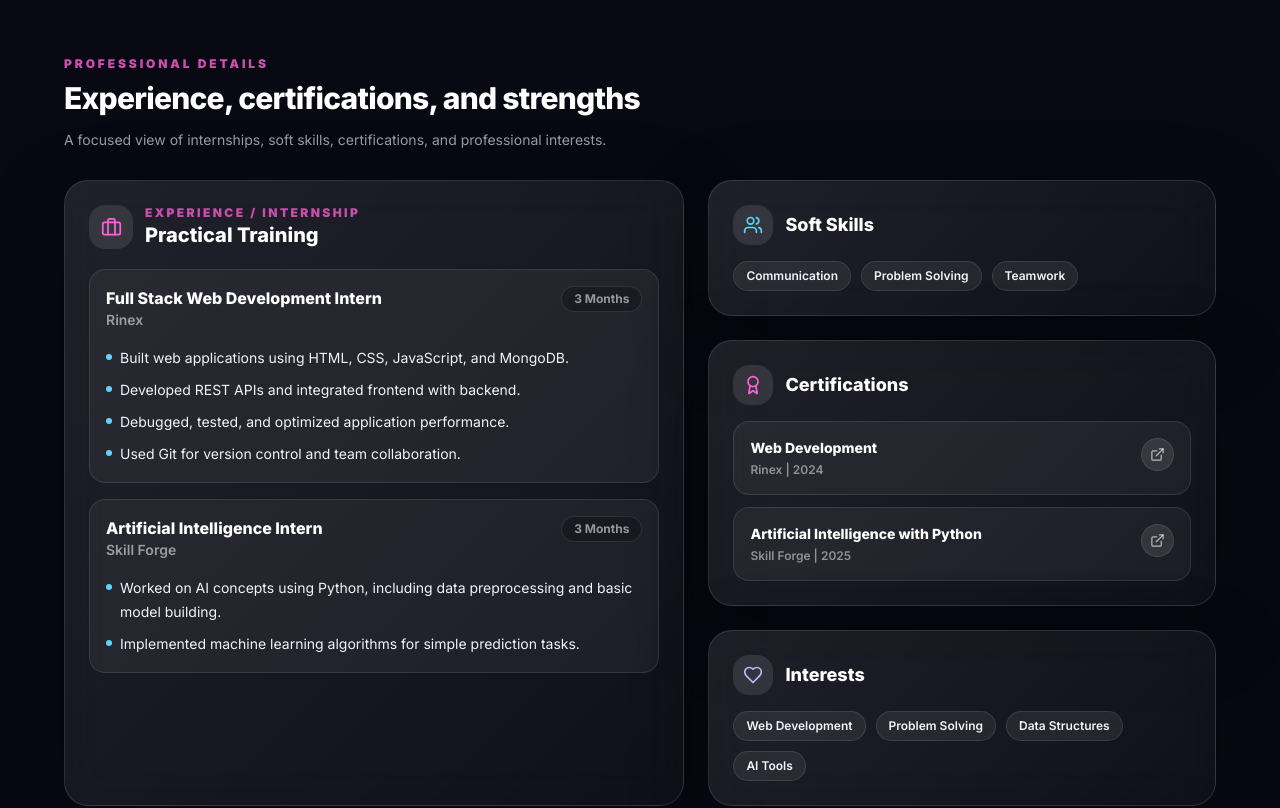
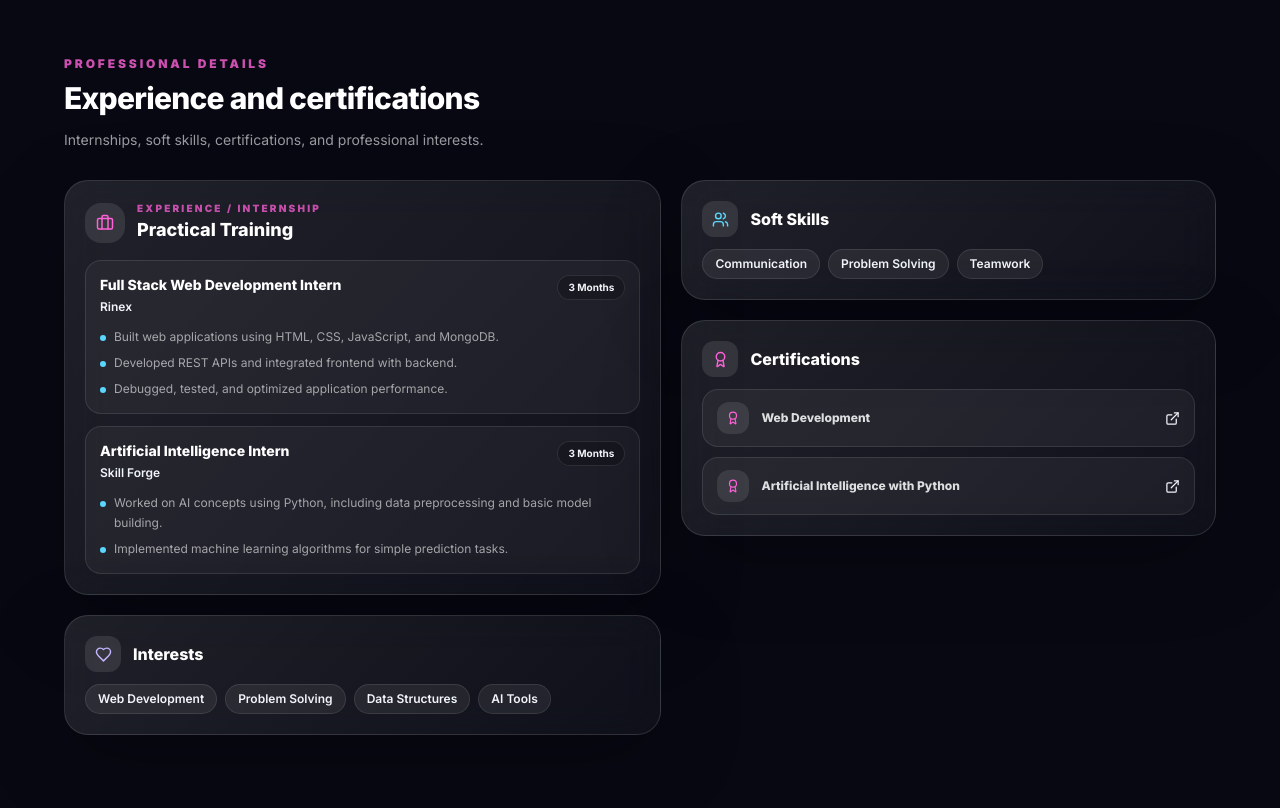
Before and after one commit to Greeshmasree76/My-portfolio, a React (Vite) app: page / in a window 1280 px wide. Shown: the part 2020-2828 px from the top of the page. Built offline with nearby package versions, Linux system fonts and the light colour scheme.

Commit message:
Move interests below practical training

```diff
--- a/src/components/ProfessionalDetails.jsx
+++ b/src/components/ProfessionalDetails.jsx
@@ -4,7 +4,7 @@ import SectionTitle from './SectionTitle.jsx';
 
 function openCertificate(link) {
   if (!link) {
-    alert('Certificate link is not added yet. Add it in src/data/portfolio.js.');
+    alert('Certificate file is not added yet.');
     return;
   }
 
@@ -17,63 +17,66 @@ export default function ProfessionalDetails({ portfolio }) {
       <div className="mx-auto max-w-6xl">
         <SectionTitle
           eyebrow="Professional Details"
-          title="Experience, certifications, and strengths"
-          description="A focused view of internships, soft skills, certifications, and professional interests."
+          title="Experience and certifications"
+          description="Internships, soft skills, certifications, and professional interests."
         />
 
-        <div className="grid gap-6 lg:grid-cols-[1.1fr_0.9fr]">
+        <div className="grid items-start gap-5 xl:grid-cols-[0.95fr_0.85fr]">
+          {/* Left Side */}
+          <div className="grid gap-5">
+            {/* Practical Training */}
             <motion.div
-            initial={{ opacity: 0, y: 24 }}
+              initial={{ opacity: 0, y: 22 }}
               whileInView={{ opacity: 1, y: 0 }}
               viewport={{ once: true, amount: 0.25 }}
               transition={{ duration: 0.5 }}
-            className="glass rounded-3xl p-6"
+              className="glass self-start rounded-3xl p-5"
             >
-            <div className="mb-5 flex items-center gap-3">
-              <div className="grid h-11 w-11 place-items-center rounded-2xl bg-white/10 text-pinkGlow">
-                <Briefcase size={21} />
+              <div className="mb-4 flex items-center gap-3">
+                <div className="grid h-10 w-10 place-items-center rounded-2xl bg-white/10 text-pinkGlow">
+                  <Briefcase size={18} />
                 </div>
 
                 <div>
-                <p className="text-xs font-black uppercase tracking-[0.2em] text-pinkGlow/75">
+                  <p className="text-[10px] font-black uppercase tracking-[0.22em] text-pinkGlow/75">
                     Experience / Internship
                   </p>
-                <h3 className="text-xl font-extrabold text-white">
+                  <h3 className="text-lg font-extrabold text-white">
                     Practical Training
                   </h3>
                 </div>
               </div>
 
-            <div className="grid gap-4">
+              <div className="grid gap-3">
                 {portfolio.experience?.map((item) => (
                   <div
                     key={`${item.role}-${item.company}`}
-                  className="rounded-2xl border border-white/10 bg-white/[0.05] p-4"
+                    className="rounded-2xl border border-white/10 bg-white/[0.045] p-3.5 transition hover:border-pinkGlow/25 hover:bg-white/[0.07]"
                   >
-                  <div className="flex flex-col gap-1 sm:flex-row sm:items-start sm:justify-between">
-                    <div>
-                      <h4 className="text-base font-extrabold text-white">
+                    <div className="flex items-start justify-between gap-3">
+                      <div className="min-w-0">
+                        <h4 className="text-sm font-extrabold leading-5 text-white">
                           {item.role}
                         </h4>
 
-                      <p className="text-sm font-semibold text-white/55">
+                        <p className="mt-1 text-xs font-semibold text-white/48">
                           {item.company}
                         </p>
                       </div>
 
-                    <span className="w-fit rounded-full border border-white/10 bg-black/20 px-3 py-1 text-xs font-bold text-white/55">
+                      <span className="shrink-0 rounded-full border border-white/10 bg-black/20 px-2.5 py-1 text-[10px] font-bold text-white/48">
                         {item.duration}
                       </span>
                     </div>
 
-                  <ul className="mt-4 grid gap-2">
-                    {item.points.map((point) => (
+                    <ul className="mt-3 grid gap-1.5">
+                      {item.points.slice(0, 3).map((point) => (
                         <li
                           key={point}
-                        className="flex gap-2 text-sm leading-6 text-white/66"
+                          className="flex gap-2 text-xs leading-5 text-white/60"
                         >
                           <span className="mt-2 h-1.5 w-1.5 shrink-0 rounded-full bg-blueGlow" />
-                        {point}
+                          <span>{point}</span>
                         </li>
                       ))}
                     </ul>
@@ -82,29 +85,62 @@ export default function ProfessionalDetails({ portfolio }) {
               </div>
             </motion.div>
 
-          <div className="grid gap-6">
+            {/* Interests moved under Practical Training */}
             <motion.div
-              initial={{ opacity: 0, y: 24 }}
+              initial={{ opacity: 0, y: 22 }}
               whileInView={{ opacity: 1, y: 0 }}
               viewport={{ once: true, amount: 0.25 }}
               transition={{ duration: 0.5, delay: 0.08 }}
-              className="glass rounded-3xl p-6"
+              className="glass rounded-3xl p-5"
             >
-              <div className="mb-4 flex items-center gap-3">
-                <div className="grid h-10 w-10 place-items-center rounded-2xl bg-white/10 text-blueGlow">
-                  <Users size={20} />
+              <div className="mb-3 flex items-center gap-3">
+                <div className="grid h-9 w-9 place-items-center rounded-xl bg-white/10 text-violet-300">
+                  <Heart size={17} />
                 </div>
 
-                <h3 className="text-lg font-extrabold text-white">
+                <h3 className="text-base font-extrabold text-white">
+                  Interests
+                </h3>
+              </div>
+
+              <div className="flex flex-wrap gap-2">
+                {portfolio.interests?.map((interest) => (
+                  <span
+                    key={interest}
+                    className="rounded-full border border-white/10 bg-white/[0.07] px-3 py-1.5 text-xs font-semibold text-white/72"
+                  >
+                    {interest}
+                  </span>
+                ))}
+              </div>
+            </motion.div>
+          </div>
+
+          {/* Right Side */}
+          <div className="grid gap-5">
+            {/* Soft Skills */}
+            <motion.div
+              initial={{ opacity: 0, y: 22 }}
+              whileInView={{ opacity: 1, y: 0 }}
+              viewport={{ once: true, amount: 0.25 }}
+              transition={{ duration: 0.5, delay: 0.06 }}
+              className="glass rounded-3xl p-5"
+            >
+              <div className="mb-3 flex items-center gap-3">
+                <div className="grid h-9 w-9 place-items-center rounded-xl bg-white/10 text-blueGlow">
+                  <Users size={17} />
+                </div>
+
+                <h3 className="text-base font-extrabold text-white">
                   Soft Skills
                 </h3>
               </div>
 
-              <div className="flex flex-wrap gap-2.5">
+              <div className="flex flex-wrap gap-2">
                 {portfolio.softSkills?.map((skill) => (
                   <span
                     key={skill}
-                    className="rounded-full border border-white/10 bg-white/[0.07] px-3 py-1.5 text-xs font-semibold text-white/74"
+                    className="rounded-full border border-white/10 bg-white/[0.07] px-3 py-1.5 text-xs font-semibold text-white/72"
                   >
                     {skill}
                   </span>
@@ -112,79 +148,47 @@ export default function ProfessionalDetails({ portfolio }) {
               </div>
             </motion.div>
 
+            {/* Certifications */}
             <motion.div
-              initial={{ opacity: 0, y: 24 }}
+              initial={{ opacity: 0, y: 22 }}
               whileInView={{ opacity: 1, y: 0 }}
               viewport={{ once: true, amount: 0.25 }}
-              transition={{ duration: 0.5, delay: 0.12 }}
-              className="glass rounded-3xl p-6"
+              transition={{ duration: 0.5, delay: 0.1 }}
+              className="glass rounded-3xl p-5"
             >
-              <div className="mb-4 flex items-center gap-3">
-                <div className="grid h-10 w-10 place-items-center rounded-2xl bg-white/10 text-pinkGlow">
-                  <Award size={20} />
+              <div className="mb-3 flex items-center gap-3">
+                <div className="grid h-9 w-9 place-items-center rounded-xl bg-white/10 text-pinkGlow">
+                  <Award size={17} />
                 </div>
 
-                <h3 className="text-lg font-extrabold text-white">
+                <h3 className="text-base font-extrabold text-white">
                   Certifications
                 </h3>
               </div>
 
-              <div className="grid gap-3">
+              <div className="grid gap-2.5">
                 {portfolio.certifications?.map((certificate) => (
-                  <div
-                    key={`${certificate.title}-${certificate.issuer}`}
-                    className="rounded-2xl border border-white/10 bg-white/[0.05] p-4"
+                  <button
+                    key={`${certificate.title}-${certificate.certificateId}`}
+                    type="button"
+                    onClick={() => openCertificate(certificate.link)}
+                    className="group flex items-center justify-between gap-3 rounded-2xl border border-white/10 bg-white/[0.05] px-3.5 py-3 text-left transition hover:-translate-y-0.5 hover:border-pinkGlow/35 hover:bg-pinkGlow/10"
                   >
-                    <div className="flex items-start justify-between gap-3">
-                      <div>
-                        <h4 className="text-sm font-extrabold text-white">
+                    <div className="flex min-w-0 items-center gap-3">
+                      <div className="grid h-8 w-8 shrink-0 place-items-center rounded-xl bg-white/10 text-pinkGlow">
+                        <Award size={14} />
+                      </div>
+
+                      <h4 className="truncate text-xs font-extrabold text-white/85">
                         {certificate.title}
                       </h4>
-
-                        <p className="mt-1 text-xs font-semibold text-white/50">
-                          {certificate.issuer} | {certificate.year}
-                        </p>
                     </div>
 
-                      <button
-                        type="button"
-                        onClick={() => openCertificate(certificate.link)}
-                        className="rounded-full border border-white/10 bg-white/10 p-2 text-white/65 transition hover:bg-white/15 hover:text-white"
-                        title="View Certificate"
-                      >
-                        <ExternalLink size={15} />
+                    <ExternalLink
+                      size={15}
+                      className="shrink-0 text-white/42 transition group-hover:text-white"
+                    />
                   </button>
-                    </div>
-                  </div>
-                ))}
-              </div>
-            </motion.div>
-
-            <motion.div
-              initial={{ opacity: 0, y: 24 }}
-              whileInView={{ opacity: 1, y: 0 }}
-              viewport={{ once: true, amount: 0.25 }}
-              transition={{ duration: 0.5, delay: 0.16 }}
-              className="glass rounded-3xl p-6"
-            >
-              <div className="mb-4 flex items-center gap-3">
-                <div className="grid h-10 w-10 place-items-center rounded-2xl bg-white/10 text-violet-300">
-                  <Heart size={20} />
-                </div>
-
-                <h3 className="text-lg font-extrabold text-white">
-                  Interests
-                </h3>
-              </div>
-
-              <div className="flex flex-wrap gap-2.5">
-                {portfolio.interests?.map((interest) => (
-                  <span
-                    key={interest}
-                    className="rounded-full border border-white/10 bg-white/[0.07] px-3 py-1.5 text-xs font-semibold text-white/74"
-                  >
-                    {interest}
-                  </span>
                 ))}
               </div>
             </motion.div>
```
Lines whose indentation alone changed are shown as unchanged.
